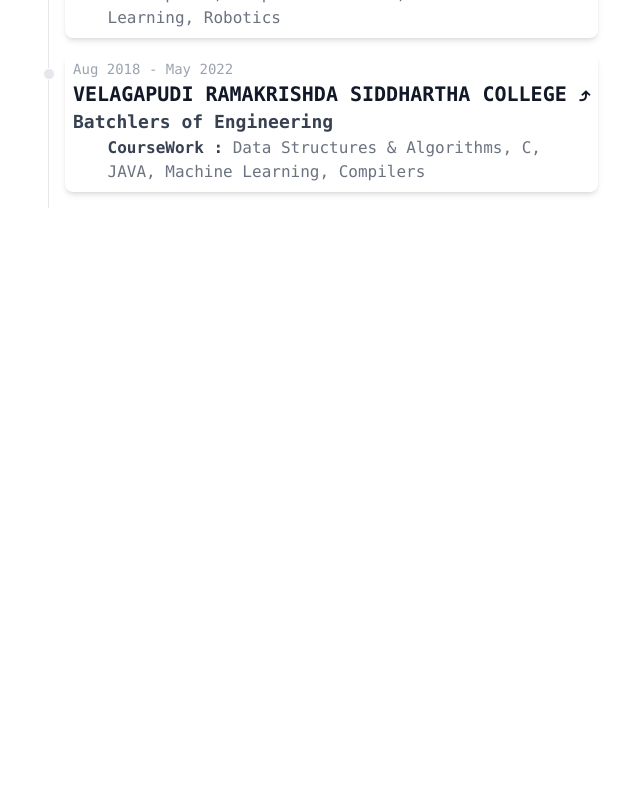
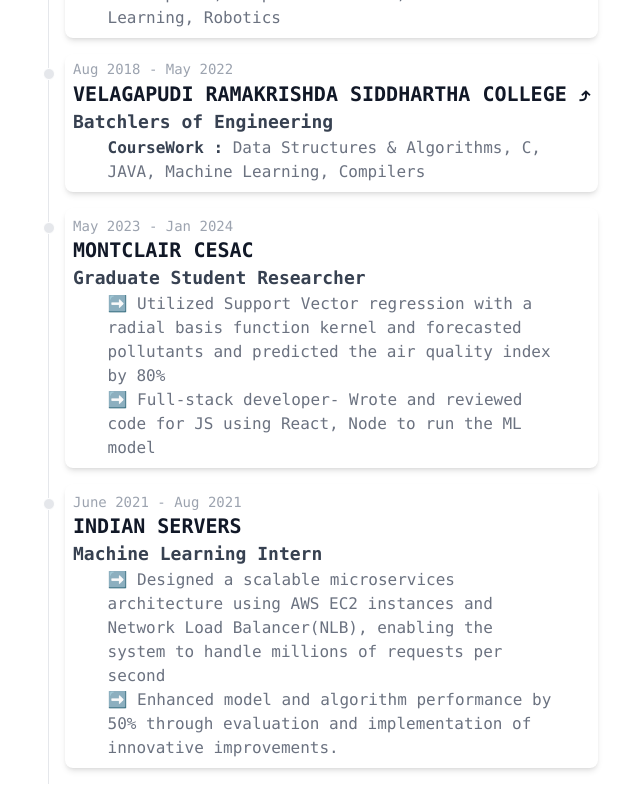
Before and after one commit to brkuhgk/my-portfolio, a React (Create React App) app: page / in a window 1280 px wide. Shown: the part 646-1446 px from the top of the page, without its empty margins (317-957 px from the left). Before the commit the page ends 870 px from the top, so only its background shows below. Built offline with nearby package versions, Linux system fonts and the light colour scheme.

Commit message:
Completed Career and Intro Section

```diff
--- a/src/App.js
+++ b/src/App.js
@@ -1,14 +1,13 @@
 import Intro from "./components/Intro";
-import Education from "./components/Education";
+import Career from "./components/Career";
+import './index.css'
 
-
-import './index.css'
 function App() {
   return (
     <div className="App">
 
       <Intro />
-      <Education />
+      <Career />
     </div>
   );
 }
--- /dev/null
+++ b/src/components/Career.jsx
@@ -0,0 +1,18 @@
+import { Masters, Batchlers } from "./Education";
+import { GraduateAssistance, MachineLearningIntern } from "./Experiance";
+
+export default function Career() {
+  return (
+    <>
+      <div className="flex items-start justify-center p-4 font-mono">
+        <div className="relative border-s border-gray-200 dark:border-gray-700">
+        <Masters />
+        <Batchlers />
+        <GraduateAssistance />
+        <MachineLearningIntern />
+
+        </div>
+      </div>
+    </>
+  );
+}
--- a/src/components/Education.jsx
+++ b/src/components/Education.jsx
@@ -11,7 +11,7 @@
   );
 }
 
-function Masters() {
+export function Masters() {
   return (
     <div class="mb-4 ms-4 bg-white rounded-lg shadow-md p-2">
       <div className="absolute w-3 h-3 bg-gray-200 rounded-full mt-1.5 -start-1.5 border border-white dark:border-gray-900 dark:bg-gray-700"></div>
@@ -33,7 +33,7 @@
   );
 }
 
-function Batchlers() {
+export function Batchlers() {
   return (
     <div class="mb-4 ms-4 bg-white rounded-lg shadow-md p-2">
       <div className="absolute w-3 h-3 bg-gray-200 rounded-full mt-1.5 -start-1.5 border border-white dark:border-gray-900 dark:bg-gray-700"></div>
--- a/src/components/Experiance.jsx
+++ b/src/components/Experiance.jsx
@@ -0,0 +1,72 @@
+export default function Experiance() {
+  return (
+    <>
+      <div className="flex items-start justify-center p-4 font-mono">
+        <div className="relative border-s border-gray-200 dark:border-gray-700">
+          <GraduateAssistance />
+          <MachineLearningIntern />
+        </div>
+      </div>
+    </>
+  );
+}
+
+export function GraduateAssistance() {
+  return (
+    <div class="mb-4 ms-4 bg-white rounded-lg shadow-md p-2">
+      <div className="absolute w-3 h-3 bg-gray-200 rounded-full mt-1.5 -start-1.5 border border-white dark:border-gray-900 dark:bg-gray-700"></div>
+      <div className="text-sm font-normal text-gray-400 dark:text-gray-500">
+        May 2023 - Jan 2024
+      </div>
+      <div className="text-xl font-bold text-gray-900 dark:text-white font">
+        <a href="https://www.montclair.edu"> MONTCLAIR CESAC </a>
+      </div>
+      <div className="text-lg font-semibold text-gray-700 dark:text-white">
+        Graduate Student Researcher
+      </div>
+      <div className="max-w-md mx-auto text-gray-500">
+        <ol>
+          <li>
+            ➡️ Utilized Support Vector regression with a radial basis function
+            kernel and forecasted pollutants and predicted the air quality index
+            by 80%
+          </li>
+          <li>
+            ➡️ Full-stack developer- Wrote and reviewed code for JS using React,
+            Node to run the ML model
+          </li>
+        </ol>
+      </div>
+    </div>
+  );
+}
+
+export function MachineLearningIntern() {
+  return (
+    <div class="mb-4 ms-4 bg-white rounded-lg shadow-md p-2">
+      <div className="absolute w-3 h-3 bg-gray-200 rounded-full mt-1.5 -start-1.5 border border-white dark:border-gray-900 dark:bg-gray-700"></div>
+      <div className="text-sm font-normal text-gray-400 dark:text-gray-500">
+        June 2021 - Aug 2021
+      </div>
+      <div className="text-xl font-bold text-gray-900 dark:text-white font">
+        INDIAN SERVERS
+      </div>
+      <div className="text-lg font-semibold text-gray-700 dark:text-white">
+        Machine Learning Intern
+      </div>
+      <div className="max-w-md mx-auto text-gray-500">
+        <ol>
+          <li>
+            ➡️ Designed a scalable microservices architecture using AWS EC2
+            instances and Network Load Balancer(NLB), enabling the system to
+            handle millions of requests per second
+          </li>
+          <li>
+            ➡️ Enhanced model and algorithm performance by 50% through
+            evaluation and implementation of innovative improvements.
+          </li>
+        </ol>
+      </div>
+    </div>
+  );
+}
```
